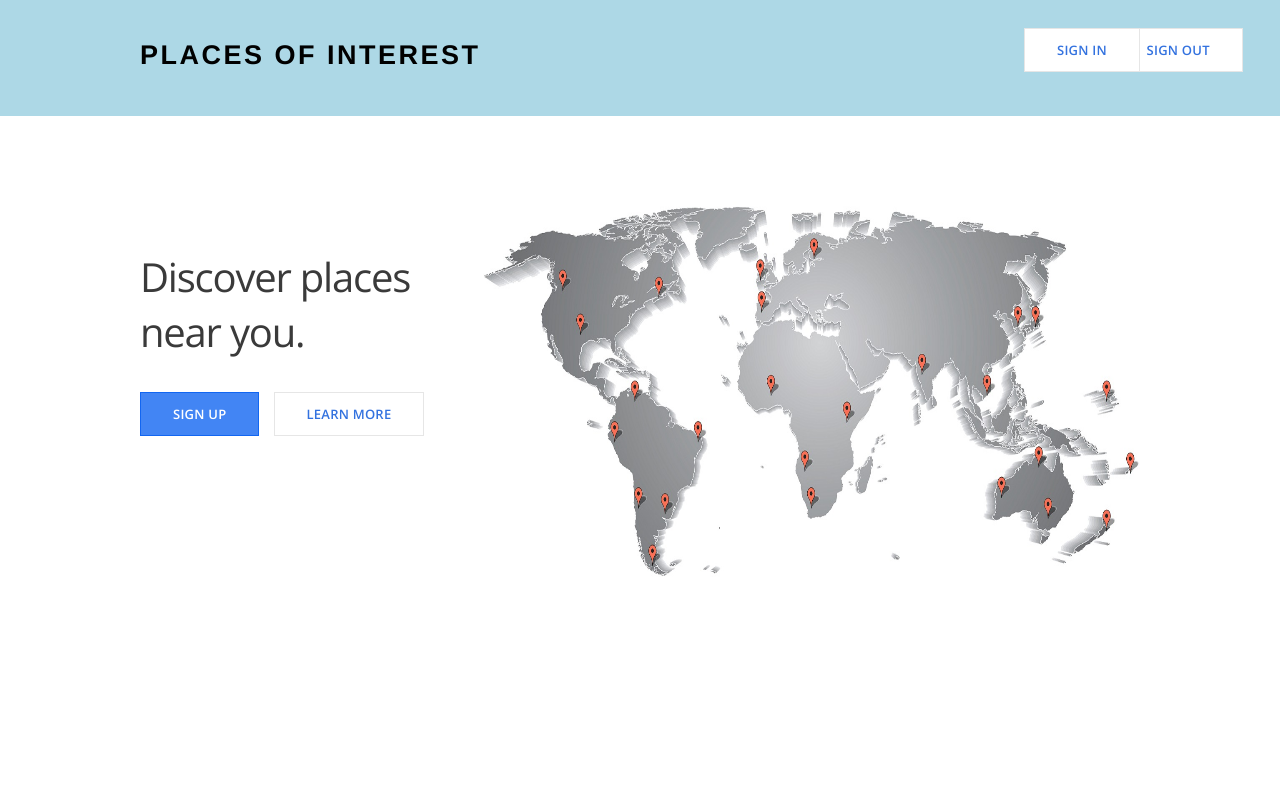
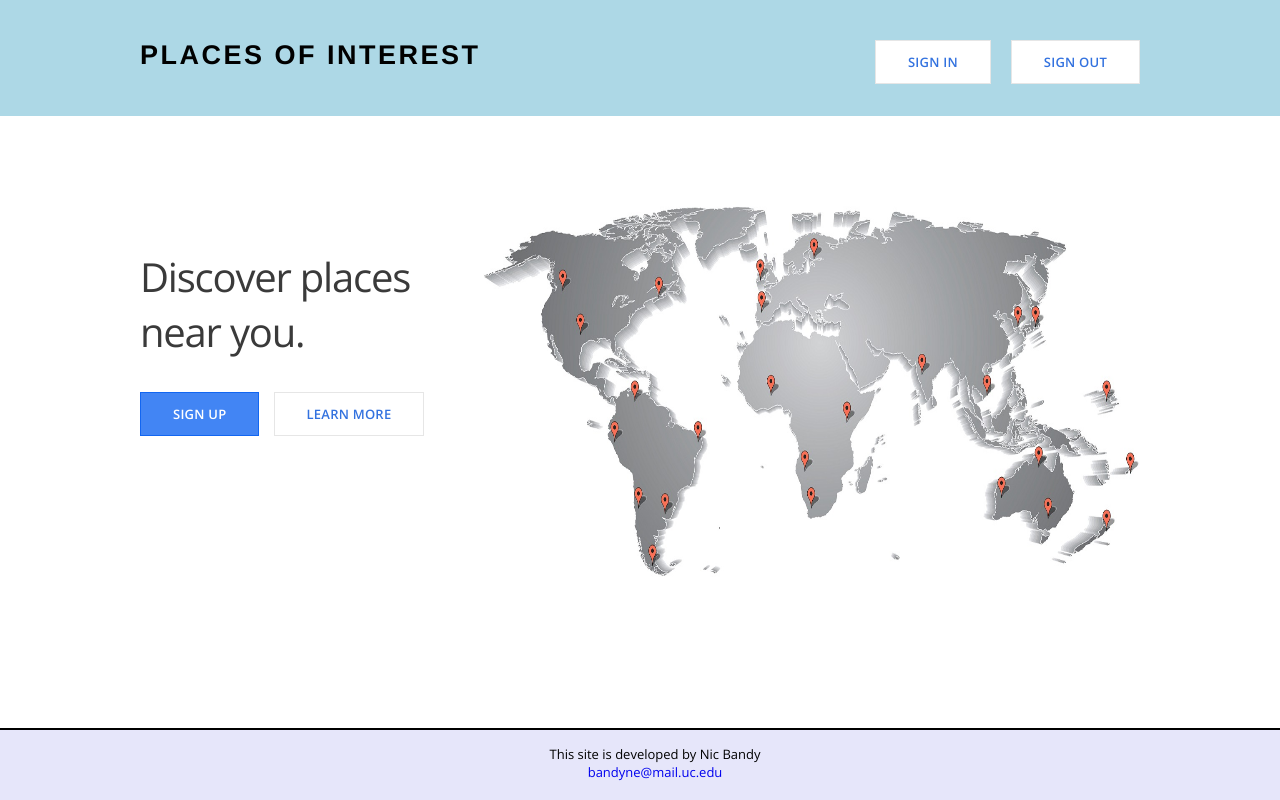
Before and after one commit to NicBandy/learning-flask, a Flask app: page / in a window 1280 px wide. Run offline with Flask 2, Linux system fonts and the light colour scheme; some libraries are stand-ins or nearby versions.

Commit message:
footer/button fix

```diff
--- a/static/css/main.css
+++ b/static/css/main.css
@@ -98,9 +98,7 @@ a {
   text-align: center;
   text-decoration: none;
   text-transform: uppercase;
-  position:absolute;
-  top: 3.5%;
-  left: 87%;
+  float:right;
 }
 
 .btn-signout {
@@ -115,9 +113,8 @@ a {
   text-align: center;
   text-decoration: none;
   text-transform: uppercase;
-  position:absolute;
-  top: 3.5%;
-  left: 80%;
+  float:right;
+  margin-left: 20px;
 }
 
 
@@ -321,3 +318,22 @@ header {
 .leaflet-popup-content p {
   margin: 10px 0 ;
 }
+
+
+/*
+ * Footer
+ */
+
+footer {
+  background-color: #E6E6FA;
+  font-size: 13px;
+  text-align: center;
+  padding: 15px;
+  position: absolute;
+  border-top: 2px solid black;
+  left: 0;
+  bottom: 0;
+  height: 40px;
+  width: 100%;
+  overflow:hidden;
+}
--- a/templates/layout.html
+++ b/templates/layout.html
@@ -12,8 +12,8 @@
     <header>
       <div class="container">
         <a href="{{ url_for('index') }}"> <h1 class="title">Places of Interest</h1></a>
-        <a href="{{ url_for('logout') }}" class="btn-signin" style="float: right;"">Sign out</a>
-        <a href="{{ url_for('login') }}" class="btn-signout" style="float: right;"">Sign in</a>
+        <a href="{{ url_for('logout') }}" class="btn-signout" style="float: right;"">Sign out</a>
+        <a href="{{ url_for('login') }}" class="btn-signin" style="float: right;"">Sign in</a>
       </div>
     </header>
 
@@ -21,4 +21,8 @@
     {% endblock %}
 
   </body>
+  <footer>
+    This site is developed by Nic Bandy <br>
+    <a href="mailto:bandyne@mail.uc.edu">bandyne@mail.uc.edu</a>
+  </footer>
 </html>
```
